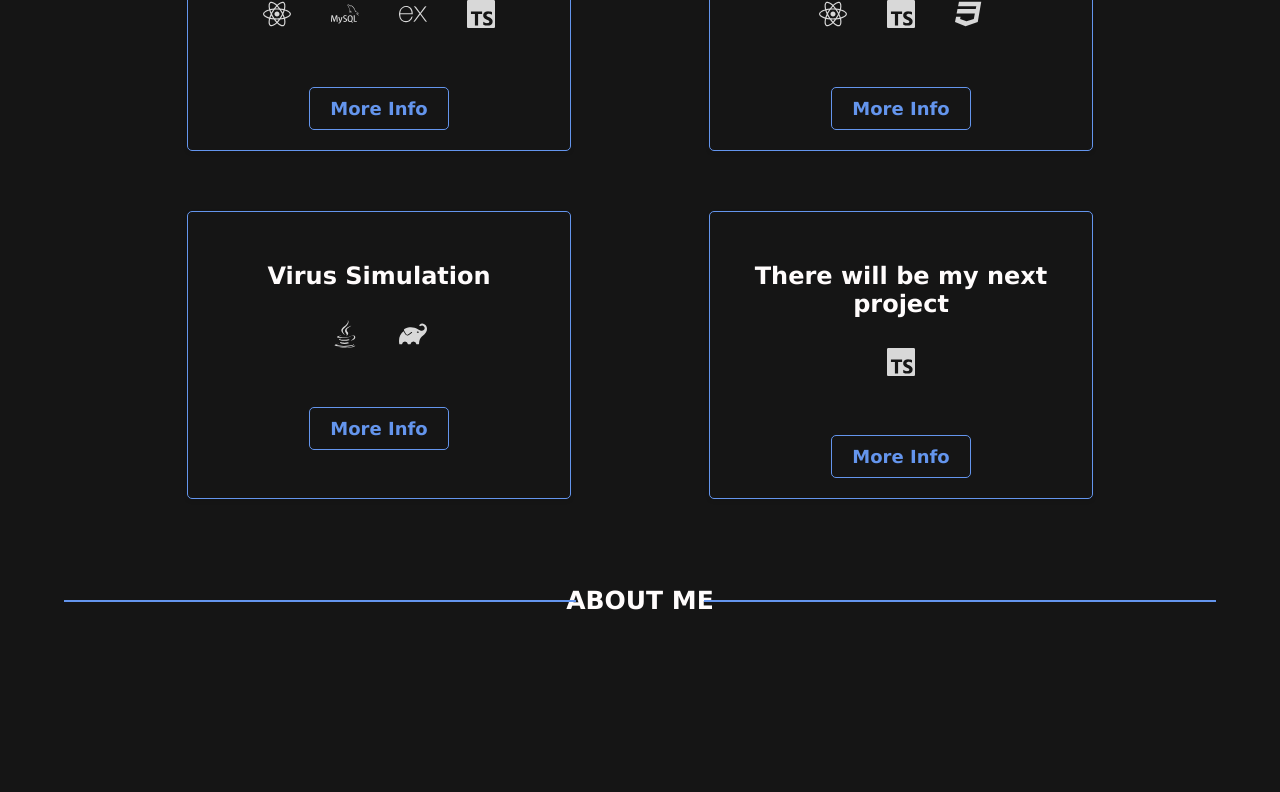
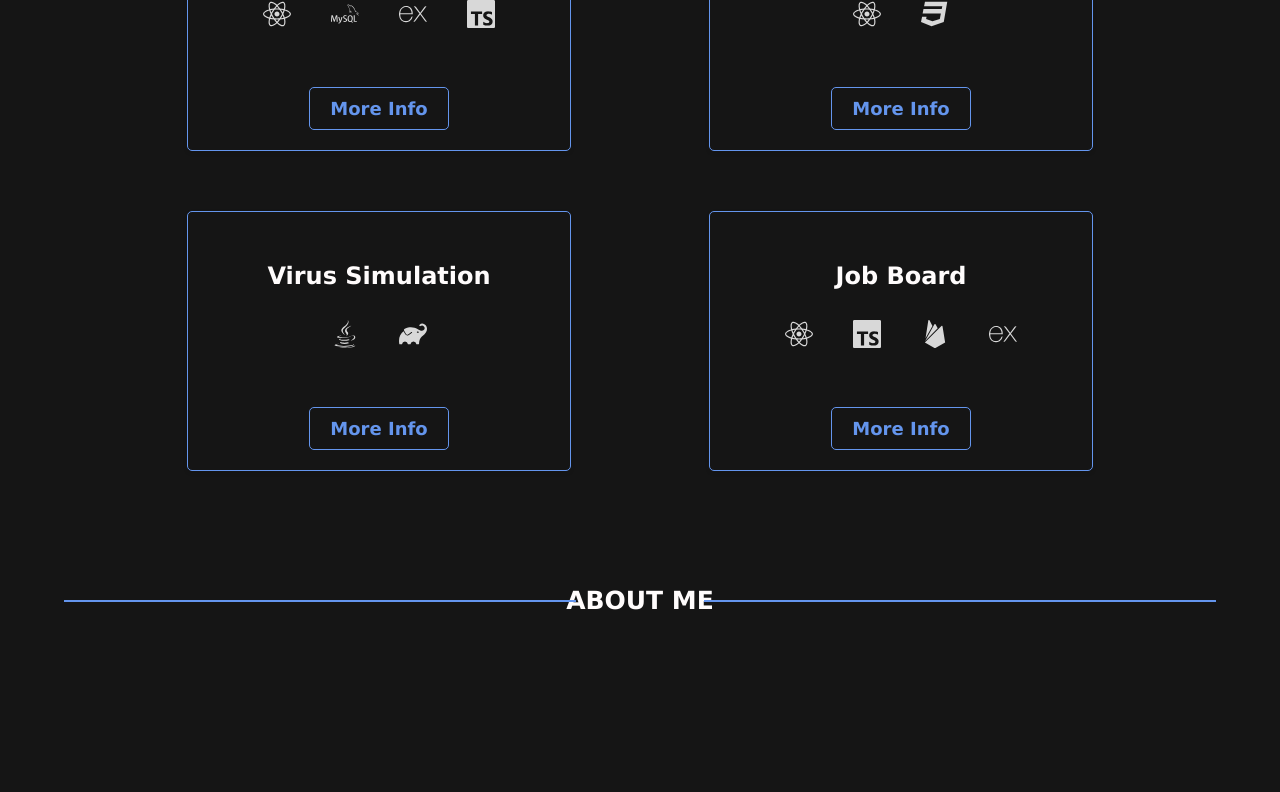
Before and after one commit to 00200200/portfolio, a React (Create React App) app: page / in a window 1280 px wide. Shown: the part 1094-1886 px from the top of the page. Built offline with nearby package versions, Linux system fonts and the light colour scheme.

Commit message:
Add_Project

```diff
--- a/public/index.html
+++ b/public/index.html
@@ -1,43 +1,18 @@
 <!DOCTYPE html>
 <html lang="en">
+
 <head>
   <meta charset="utf-8" />
   <link rel="icon" href="%PUBLIC_URL%/favicon.ico" />
   <meta name="viewport" content="width=device-width, initial-scale=1" />
   <meta name="theme-color" content="#000000" />
-    <meta
-      name="description"
-      content="Web site created using create-react-app"
-    />
+  <meta name="description" content="Web site created using create-react-app" />
   <link rel="apple-touch-icon" href="%PUBLIC_URL%/logo192.png" />
-    <!--
-      manifest.json provides metadata used when your web app is installed on a
-      user's mobile device or desktop. See https://developers.google.com/web/fundamentals/web-app-manifest/
-    -->
   <link rel="manifest" href="%PUBLIC_URL%/manifest.json" />
-    <!--
-      Notice the use of %PUBLIC_URL% in the tags above.
-      It will be replaced with the URL of the `public` folder during the build.
-      Only files inside the `public` folder can be referenced from the HTML.
-
-      Unlike "/favicon.ico" or "favicon.ico", "%PUBLIC_URL%/favicon.ico" will
-      work correctly both with client-side routing and a non-root public URL.
-      Learn how to configure a non-root public URL by running `npm run build`.
-    -->
-    <title>React App</title>
+  <title>.Portfolio</title>
 </head>
 <body>
   <noscript>You need to enable JavaScript to run this app.</noscript>
   <div id="root"></div>
-    <!--
-      This HTML file is a template.
-      If you open it directly in the browser, you will see an empty page.
-
-      You can add webfonts, meta tags, or analytics to this file.
-      The build step will place the bundled scripts into the <body> tag.
-
-      To begin the development, run `npm start` or `yarn start`.
-      To create a production bundle, use `npm run build` or `yarn build`.
-    -->
 </body>
 </html>
--- a/src/components/Projects/Projects.tsx
+++ b/src/components/Projects/Projects.tsx
@@ -2,6 +2,7 @@ import React from 'react';
 import Project from './_Project';
 import './Projects.css';
 import { ProjectProps } from './_Project';
+import { SiExpress } from 'react-icons/si';
 
 const Projects: React.FC = () => {
 	const virusSimulation: ProjectProps = {
@@ -26,17 +27,18 @@ const Projects: React.FC = () => {
 	const portfolio: ProjectProps = {
 		title: 'Portfolio',
 		technologies: 'React, TypeScript, CSS',
-		icons: ['FaReact', 'SiTypescript', 'FaCss3'],
+		icons: ['FaReact', '', 'FaCss3'],
 		description: 'This is my current website, which I created to showcase my skills and projects.',
 		sourceCodeLink: 'https://github.com/00200200/portfolio',
 		liveLink: undefined,
 	};
-	const templateProjectData: ProjectProps = {
-		title: 'There will be my next project',
-		technologies: 'Technologies Used',
-		icons: ['SiTypescript'],
-		description: 'Project Description',
-		sourceCodeLink: 'Project Source Code Link',
+	const jobBoard: ProjectProps = {
+		title: 'Job Board',
+		technologies: 'React,Typescript,FireBase,Express,NodeMailer',
+		icons: ['FaReact', 'SiTypescript', 'SiFirebase', 'SiExpress'],
+		description:
+			'I have developed a small application to better understand the workings of nodemailer, firebase, and express, which will be beneficial for my upcoming project. Before diving into my main project, I wanted to gain hands-on experience with nodemailer and firebase in a smaller, more manageable project.',
+		sourceCodeLink: 'https://github.com/00200200/Job_Agency_Template_Firebase',
 		liveLink: undefined,
 	};
 
@@ -47,7 +49,7 @@ const Projects: React.FC = () => {
 				<Project {...toDoList} />
 				<Project {...portfolio} />
 				<Project {...virusSimulation} />
-				<Project {...templateProjectData} />
+				<Project {...jobBoard} />
 			</div>
 		</section>
 	);
--- a/src/components/Projects/_Project.tsx
+++ b/src/components/Projects/_Project.tsx
@@ -1,7 +1,7 @@
 import React, { useState } from 'react';
 import { IconType } from 'react-icons';
-import { FaJava, FaReact, FaCss3 } from 'react-icons/fa';
-import { SiGradle, SiMysql, SiExpress, SiTypescript } from 'react-icons/si';
+import { FaJava, FaReact, FaCss3, FaSass } from 'react-icons/fa';
+import { SiGradle, SiMysql, SiExpress, SiTypescript, SiFirebase } from 'react-icons/si';
 import ProjectInfo from '../ProjectInfo/ProjectInfo';
 import './Project.css';
 
@@ -13,6 +13,8 @@ const iconComponents: { [key: string]: IconType } = {
 	SiExpress: SiExpress,
 	SiTypescript: SiTypescript,
 	FaCss3: FaCss3,
+	FaSass: FaSass,
+	SiFirebase: SiFirebase,
 };
 
 export interface ProjectProps {
```
Lines whose indentation alone changed are shown as unchanged.
